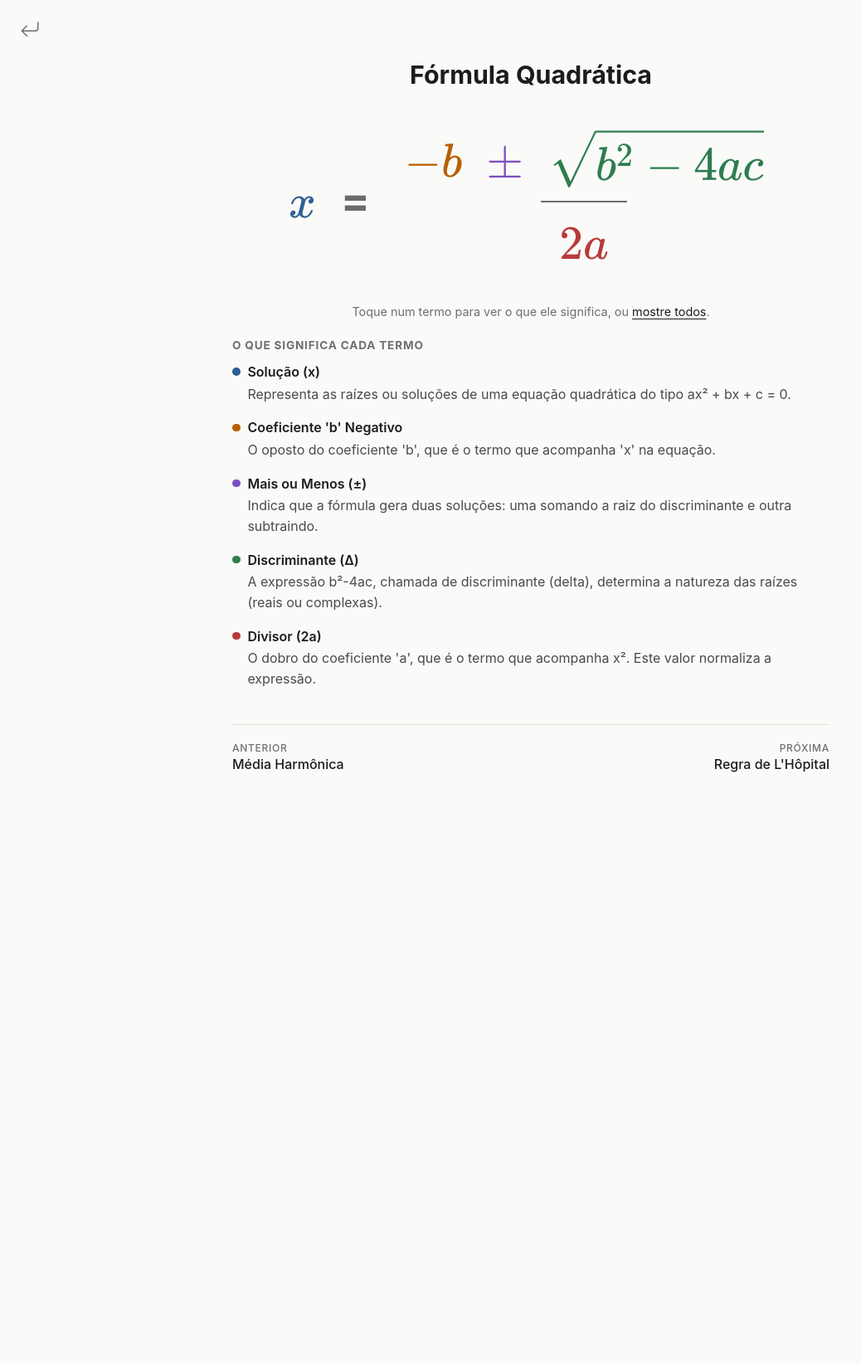
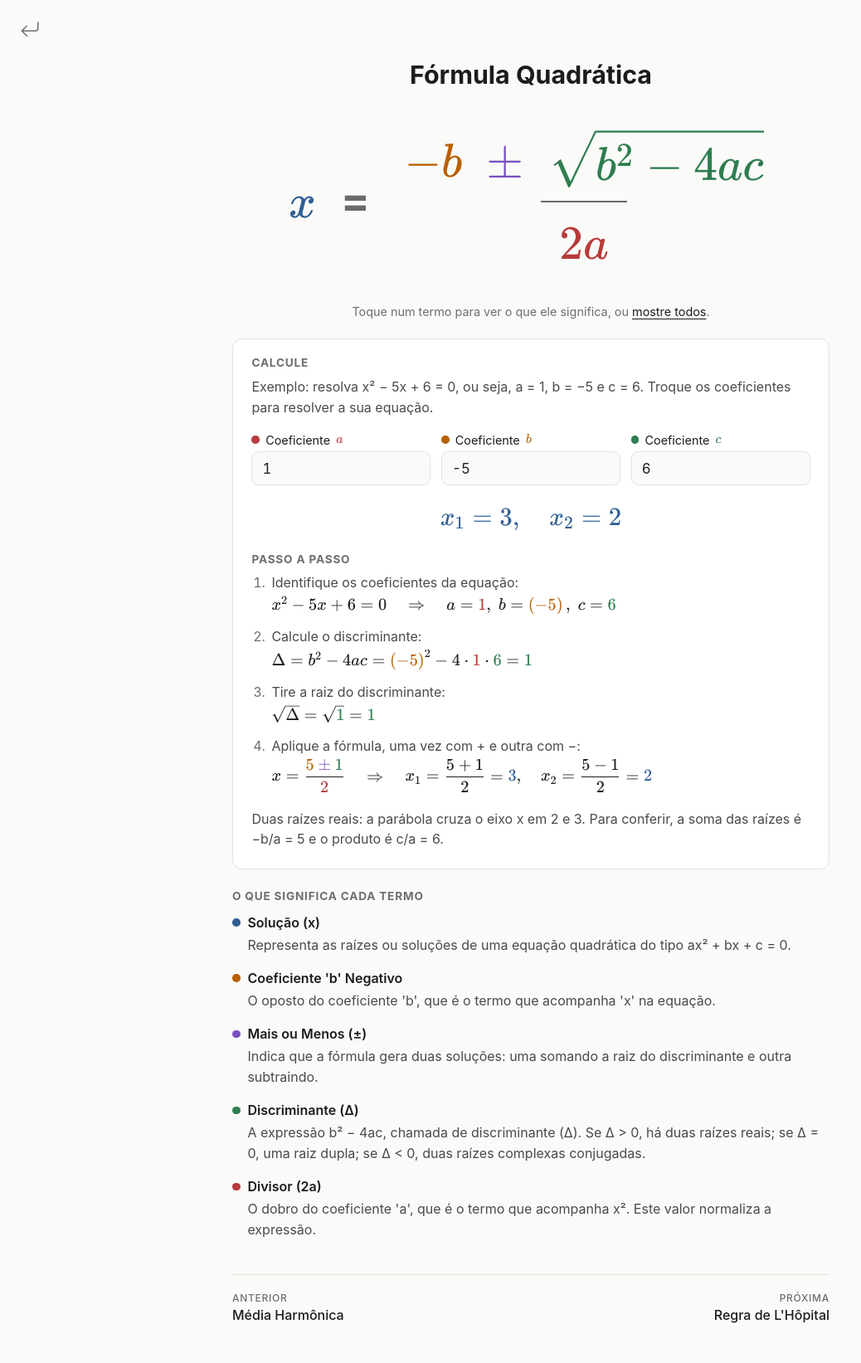
Before and after one commit to morrisonkuhlsen/morrisonkuhlsen, a Jekyll site: the page formulas/formula-quadratica.html, which Jekyll copies as it is, in a window 1280 px wide. Shown: the whole page at 83% size, without its empty margins (0-1038 px from the left). Built offline with Jekyll 4.4.1, drawn with Linux system fonts in a browser that asks for light colours; before the commit the page ends 979 px from its top, so only the background shows below that.

Commit message:
feat: média harmônica, fórmula quadrática e exemplos de L'Hôpital
Média harmônica com o exemplo da velocidade de ida e volta e a comparação
com a aritmética. Fórmula quadrática com os três casos do discriminante
(duas raízes reais conferidas por soma e produto, raiz dupla e complexas
conjugadas) e aviso para a = 0.

L'Hôpital ganha exemplos resolvidos fixos em vez de calculadora: 0/0
aplicando a regra duas vezes, ∞/∞ e o erro de aplicá-la sem
indeterminação. As opções do KaTeX passam a ser comuns ao módulo.

Co-Authored-By: Claude Opus 5.5 <noreply@anthropic.com>

```diff
--- a/formulas/formula-quadratica.html
+++ b/formulas/formula-quadratica.html
@@ -62,6 +62,33 @@
     </div>
     <p class="formula-hint">Toque num termo para ver o que ele significa, ou <button type="button" class="toggle-all" aria-pressed="false">mostre todos</button>.</p>
 
+    <!-- Calculadora e exemplo resolvido; estado em ?a=&b=&c=. -->
+    <section class="calc" data-calc="quad" aria-labelledby="calc-title">
+      <h2 id="calc-title">Calcule</h2>
+      <p class="calc-lede">Exemplo: resolva x² − 5x + 6 = 0, ou seja, a = 1, b = −5 e c = 6. Troque os coeficientes para resolver a sua equação.</p>
+
+      <div class="calc-fields">
+        <label class="calc-field" data-tone="4">
+          <span>Coeficiente <i>a</i></span>
+          <input name="a" type="text" inputmode="decimal" value="1" autocomplete="off" spellcheck="false">
+        </label>
+        <label class="calc-field" data-tone="2">
+          <span>Coeficiente <i>b</i></span>
+          <input name="b" type="text" inputmode="decimal" value="-5" autocomplete="off" spellcheck="false">
+        </label>
+        <label class="calc-field" data-tone="3">
+          <span>Coeficiente <i>c</i></span>
+          <input name="c" type="text" inputmode="decimal" value="6" autocomplete="off" spellcheck="false">
+        </label>
+      </div>
+
+      <output class="calc-result" data-tone="1" aria-live="polite"></output>
+
+      <h3>Passo a passo</h3>
+      <ol class="calc-steps"></ol>
+      <p class="calc-note"></p>
+    </section>
+
     <section class="formula-static-info">
       <h2>O que significa cada termo</h2>
       <dl>
@@ -72,7 +99,7 @@
           <dt data-part="plus_minus" data-tone="5">Mais ou Menos (±)</dt>
           <dd>Indica que a fórmula gera duas soluções: uma somando a raiz do discriminante e outra subtraindo.</dd>
           <dt data-part="discriminant" data-tone="3">Discriminante (Δ)</dt>
-          <dd>A expressão b²-4ac, chamada de discriminante (delta), determina a natureza das raízes (reais ou complexas).</dd>
+          <dd>A expressão b² − 4ac, chamada de discriminante (Δ). Se Δ &gt; 0, há duas raízes reais; se Δ = 0, uma raiz dupla; se Δ &lt; 0, duas raízes complexas conjugadas.</dd>
           <dt data-part="divisor_2a" data-tone="4">Divisor (2a)</dt>
           <dd>O dobro do coeficiente 'a', que é o termo que acompanha x². Este valor normaliza a expressão.</dd>
       </dl>
--- a/formulas/script.js
+++ b/formulas/script.js
@@ -685,6 +685,88 @@
       return { result: line, steps, note };
     },
 
+    harm({ x }) {
+      const n = x.length;
+      if (n < 2) return { error: "Informe pelo menos dois valores." };
+      if (n > 200) return { error: "Use no máximo 200 valores." };
+      if (x.some(v => v <= 0)) return { error: "A média harmônica só faz sentido para valores positivos." };
+      const rec = x.map(v => 1 / v);
+      const sum = rec.reduce((a, b) => a + b, 0);
+      const h = n / sum;
+      const arith = x.reduce((a, b) => a + b, 0) / n;
+      const S = tone(texNum(sum, 6), 3);
+      const recLine = n <= 6
+        ? `${x.map(v => `\\dfrac{1}{${texNum(v)}}`).join(" + ")} ${approx(sum, 6)} ${rec.map(v => texNum(v, 6)).join(" + ")} ${approx(sum, 6)} ${S}`
+        : `\\textstyle\\sum \\dfrac{1}{x_i} ${approx(sum, 6)} ${S}`;
+      return {
+        result: `H ${approx(h)} ${tone(texNum(h), 1)}`,
+        steps: [
+          ["Some os recíprocos (1 dividido por cada valor):", recLine],
+          ["Divida o número de valores por essa soma:",
+            `H = \\dfrac{${tone(n, 2)}}{${S}} ${approx(h)} ${tone(texNum(h), 1)}`],
+        ],
+        note: `A média aritmética dos mesmos valores seria ${fmt(arith)}; a harmônica é sempre menor ou igual a ela.`
+          + " É a média certa quando os valores são taxas sobre uma mesma quantidade, como velocidades num mesmo trecho:"
+          + " o trecho feito mais devagar leva mais tempo e pesa mais no resultado.",
+      };
+    },
+
+    quad({ a, b, c }) {
+      if (a === 0) {
+        return { error: b === 0
+          ? "Com a = 0 e b = 0, não há equação em x."
+          : `Com a = 0 a equação é de primeiro grau, e a solução é x = −c/b = ${fmt(-c / b)}.` };
+      }
+      const term = (k, v, first) => {
+        if (k === 0) return "";
+        const sign = k < 0 ? "-" : first ? "" : "+";
+        const abs = Math.abs(k);
+        const coef = v && abs === 1 ? "" : texNum(abs);
+        return `${sign} ${coef}${v}`;
+      };
+      const poly = [term(a, "x^2", true), term(b, "x", a === 0), term(c, "", false)].filter(Boolean).join(" ") + " = 0";
+      const A = tone(paren(a, texNum(a)), 4), B = tone(paren(b, texNum(b)), 2), C = tone(paren(c, texNum(c)), 3);
+      const delta = b * b - 4 * a * c;
+      const D = tone(texNum(delta), 3);
+      const twoA = 2 * a;
+      const TA = tone(texNum(twoA), 4), MB = tone(texNum(-b), 2), PM = tone("\\pm", 5);
+      const steps = [
+        ["Identifique os coeficientes da equação:", `${poly} \\quad\\Rightarrow\\quad a = ${A},\\; b = ${B},\\; c = ${C}`],
+        ["Calcule o discriminante:",
+          `\\Delta = b^2 - 4ac = ${B}^2 - 4 \\cdot ${A} \\cdot ${C} ${approx(delta)} ${D}`],
+      ];
+      let result, note;
+      if (Math.abs(delta) < 1e-12) {
+        const x = -b / twoA;
+        steps.push(["Com Δ = 0, a raiz quadrada some e sobra uma única raiz (dupla):",
+          `x = \\dfrac{-b}{2a} = \\dfrac{${MB}}{${TA}} ${approx(x)} ${tone(texNum(x), 1)}`]);
+        result = `x ${approx(x)} ${tone(texNum(x), 1)}`;
+        note = "Raiz dupla: a parábola toca o eixo x num único ponto, o vértice.";
+      } else if (delta > 0) {
+        const r = Math.sqrt(delta);
+        const x1 = (-b + r) / twoA, x2 = (-b - r) / twoA;
+        const R = tone(texNum(r), 3);
+        steps.push(["Tire a raiz do discriminante:", `\\sqrt{\\Delta} = \\sqrt{${D}} ${approx(r)} ${R}`]);
+        steps.push(["Aplique a fórmula, uma vez com + e outra com −:",
+          `x = \\dfrac{${MB} ${PM} ${R}}{${TA}} \\quad\\Rightarrow\\quad `
+          + `x_1 = \\dfrac{${texNum(-b)} + ${texNum(r)}}{${texNum(twoA)}} ${approx(x1)} ${tone(texNum(x1), 1)}, \\quad `
+          + `x_2 = \\dfrac{${texNum(-b)} - ${texNum(r)}}{${texNum(twoA)}} ${approx(x2)} ${tone(texNum(x2), 1)}`]);
+        result = `x_1 ${approx(x1)} ${tone(texNum(x1), 1)}, \\quad x_2 ${approx(x2)} ${tone(texNum(x2), 1)}`;
+        note = `Duas raízes reais: a parábola cruza o eixo x em ${fmt(x2 < x1 ? x2 : x1)} e ${fmt(x2 < x1 ? x1 : x2)}.`
+          + ` Para conferir, a soma das raízes é −b/a = ${fmt(-b / a)} e o produto é c/a = ${fmt(c / a)}.`;
+      } else {
+        const re = -b / twoA, im = Math.abs(Math.sqrt(-delta) / twoA);
+        const R = tone(`${texNum(Math.sqrt(-delta))}\\,i`, 3);
+        steps.push(["Com Δ < 0, a raiz é imaginária: √Δ = i·√|Δ|.",
+          `\\sqrt{\\Delta} = \\sqrt{${D}} ${approx(Math.sqrt(-delta))} ${R}`]);
+        steps.push(["Aplique a fórmula e separe a parte real da imaginária:",
+          `x = \\dfrac{${MB} ${PM} ${R}}{${TA}} ${approx(re) === "=" && approx(im) === "=" ? "=" : "\\approx"} ${tone(`${texNum(re)} \\pm ${texNum(im)}\\,i`, 1)}`]);
+        result = `x ${approx(re) === "=" && approx(im) === "=" ? "=" : "\\approx"} ${tone(`${texNum(re)} \\pm ${texNum(im)}\\,i`, 1)}`;
+        note = "Sem raízes reais: a parábola não cruza o eixo x. As duas raízes são complexas conjugadas.";
+      }
+      return { result, steps, note };
+    },
+
     // Teste de aderência. As esperadas podem vir como contagens, como
     // proporções (somando 1) ou ficar em branco, para a distribuição uniforme.
     chi({ o, e }) {
@@ -750,14 +832,16 @@
     },
   };
 
+  // \htmlData só para pintar trechos com data-tone; nada além disso é confiável.
+  const MATH_OPTS = { throwOnError: false, strict: false, trust: c => c.command === "\\htmlData" };
+  const math = (el, src) => (window.katex ? katex.render(src, el, MATH_OPTS) : (el.textContent = src));
+
   function initCalc(section) {
     const calc = CALCS[section.dataset.calc];
     const inputs = Array.from(section.querySelectorAll("input[name]"));
     const result = section.querySelector(".calc-result");
     const steps = section.querySelector(".calc-steps");
     const note = section.querySelector(".calc-note");
-    const opts = { throwOnError: false, strict: false, trust: c => c.command === "\\htmlData" };
-    const math = (el, src) => (window.katex ? katex.render(src, el, opts) : (el.textContent = src));
     // Aceita vírgula decimal, sinal tipográfico −, espaços de milhar e um % no fim.
     const parse = s => (s.trim() === "" ? NaN : Number(s.replace(/[\s%]/g, "").replace("−", "-").replace(",", ".")));
     // Campo com data-list vira um array, separado por espaço ou ponto e vírgula
@@ -810,6 +894,8 @@
   }
 
   document.querySelectorAll(".calc[data-calc]").forEach(initCalc);
+  // Exemplos resolvidos fixos, escritos direto no HTML (L'Hôpital).
+  document.querySelectorAll(".worked [data-tex]").forEach(el => math(el, "\\displaystyle " + el.dataset.tex));
 
   if (document.querySelector(".formula-wrap")) initFormula();
   else if (document.getElementById("filtro")) initIndex();
```
Also changed, not shown: formulas/media-harmonica.html (+20 -0 lines), formulas/regra-lhopital.html (+28 -0 lines).
